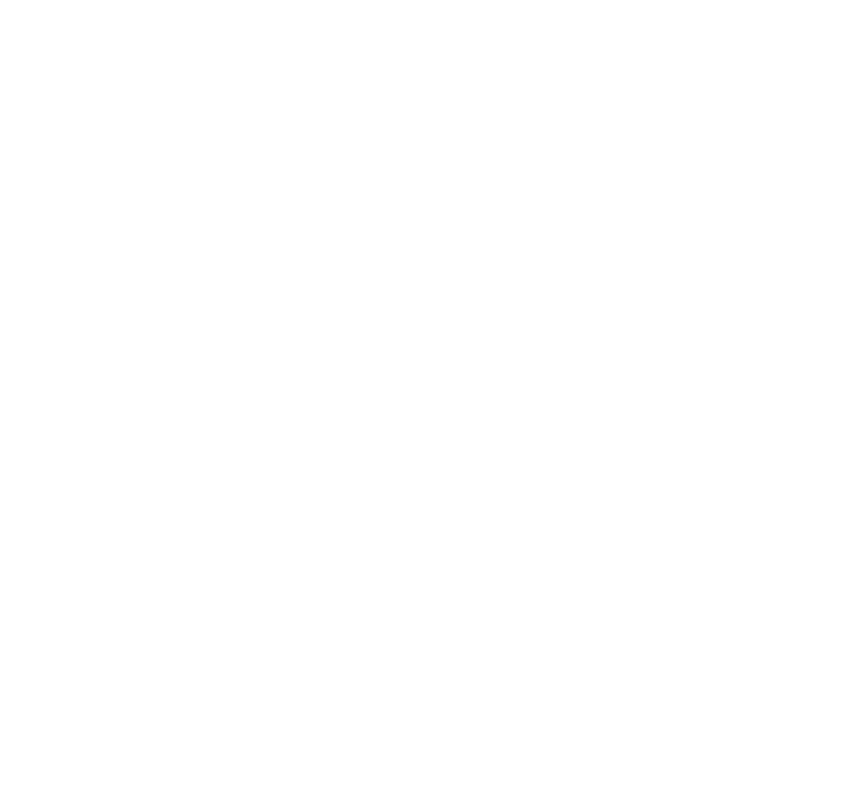
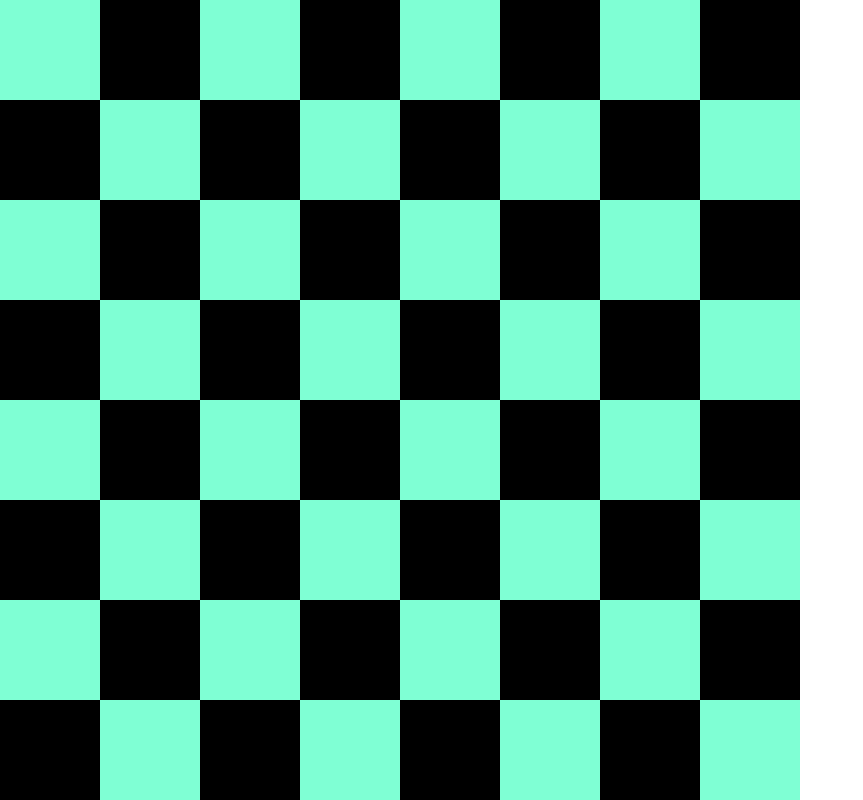
Before and after one commit to Nasimfalse/Udemy-1, a plain HTML site: page 10.0 Display Grid/index.html in a window 1280 px wide. Shown: the whole page, without its empty margins (0-863 px from the left). Drawn offline with Linux system fonts and the light colour scheme.

Commit message:
Chess Update

```diff
--- a/10.0 Display Grid/index.html
+++ b/10.0 Display Grid/index.html
@@ -7,6 +7,31 @@
     /* Write your code here */
     /* Each square should be 100px by 100px */
     /* My colours for white: #f0d9b5, black: #b58863 */
+  body{
+
+    margin: 0;
+  }
+    .container{
+      width: 800px;
+      display: grid;
+      grid-template-rows: 1fr 1fr 1fr 1fr 1fr 1fr 1fr 1fr;
+      grid-template-columns: 1fr 1fr 1fr 1fr 1fr 1fr 1fr 1fr;
+
+
+
+        }
+        .container > * {
+          width: 100px;
+          height: 100px;
+          margin: 0;
+        }
+        .white{
+          background-color: aquamarine;
+        }
+        .black{
+          background-color: black;
+        }
+
   </style>
 </head>
 
```
